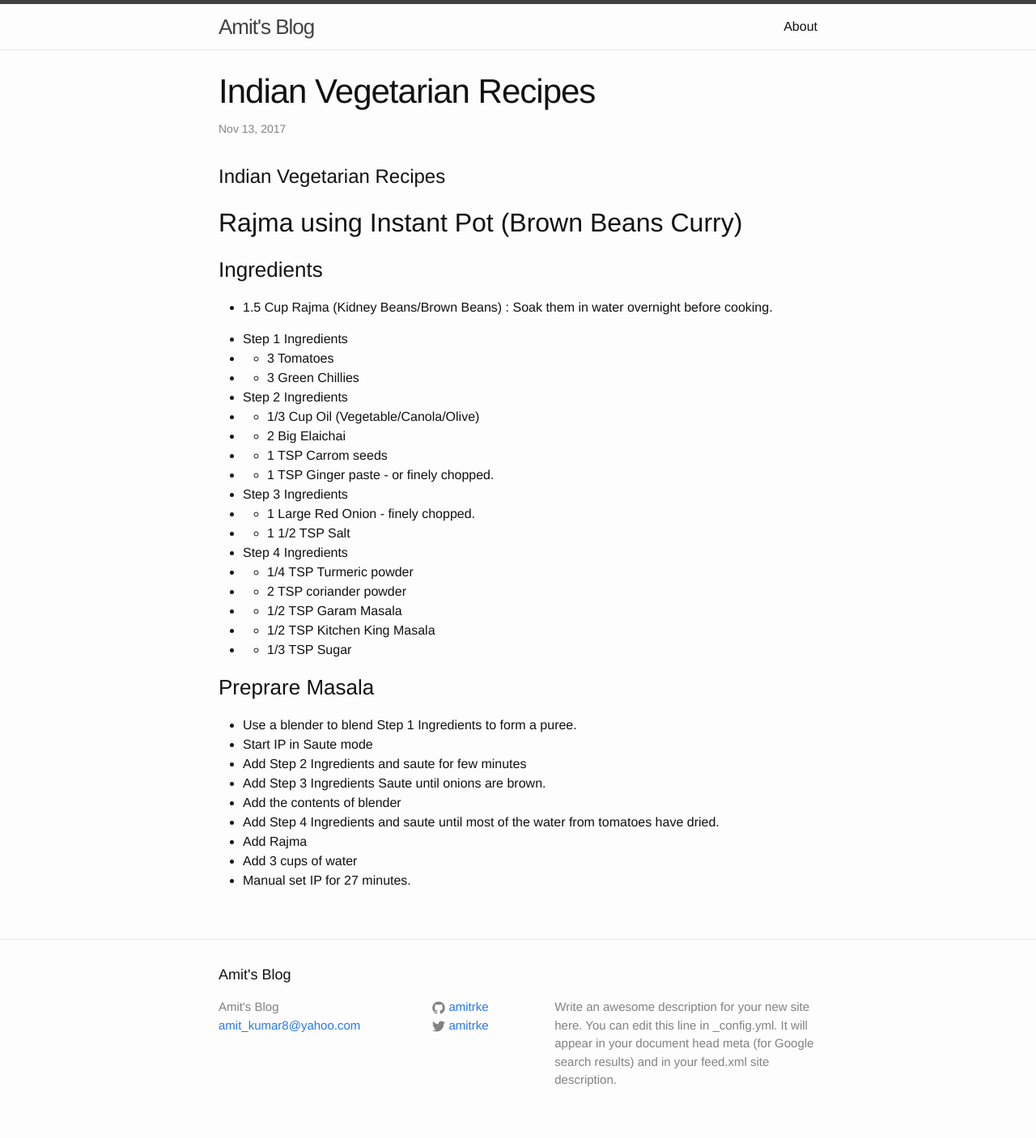
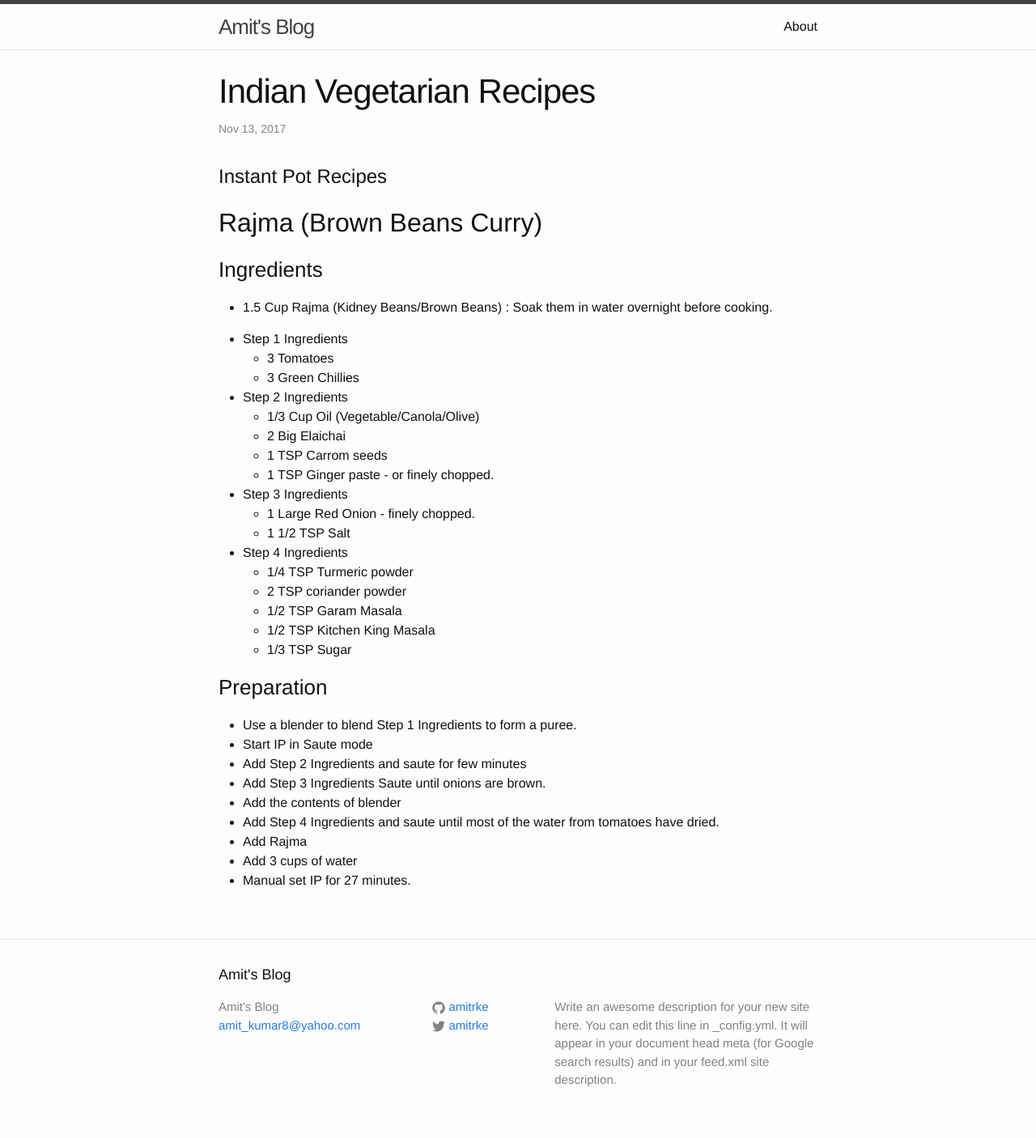
Before and after one commit to amitrke/amitrke.github.io, a Jekyll site: the page built from _posts/2017-11-12-Indian-Recipies.markdown, in a window 1280 px wide. Shown: the whole page at 81% size. Built offline with Jekyll 4.4.1, drawn with Linux system fonts in a browser that asks for light colours.

Commit message:
Updated indentation

```diff
--- a/_posts/2017-11-12-Indian-Recipies.markdown
+++ b/_posts/2017-11-12-Indian-Recipies.markdown
@@ -4,33 +4,33 @@ title:  "Indian Vegetarian Recipes"
 date:   2017-11-12 21:14:30 -0500
 categories: Cooking
 ---
-# Indian Vegetarian Recipes
+# Instant Pot Recipes
 
-## Rajma using Instant Pot (Brown Beans Curry)
+## Rajma (Brown Beans Curry)
 
 ### Ingredients
 
 - 1.5 Cup Rajma (Kidney Beans/Brown Beans) : Soak them in water overnight before cooking.
 
 - Step 1 Ingredients
-- - 3 Tomatoes
-- - 3 Green Chillies
+  - 3 Tomatoes
+  - 3 Green Chillies
 - Step 2 Ingredients
-- - 1/3 Cup Oil (Vegetable/Canola/Olive)
-- - 2 Big Elaichai
-- - 1 TSP Carrom seeds
-- - 1 TSP Ginger paste - or finely chopped.
+  - 1/3 Cup Oil (Vegetable/Canola/Olive)
+  - 2 Big Elaichai
+  - 1 TSP Carrom seeds
+  - 1 TSP Ginger paste - or finely chopped.
 - Step 3 Ingredients
-- - 1 Large Red Onion - finely chopped.
-- - 1 1/2 TSP Salt
+  - 1 Large Red Onion - finely chopped.
+  - 1 1/2 TSP Salt
 - Step 4 Ingredients
-- - 1/4 TSP Turmeric powder
-- - 2 TSP coriander powder
-- - 1/2 TSP Garam Masala
-- - 1/2 TSP Kitchen King Masala
-- - 1/3 TSP Sugar
+  - 1/4 TSP Turmeric powder
+  - 2 TSP coriander powder
+  - 1/2 TSP Garam Masala
+  - 1/2 TSP Kitchen King Masala
+  - 1/3 TSP Sugar
 
-### Preprare Masala
+### Preparation
 
 - Use a blender to blend Step 1 Ingredients to form a puree.
 - Start IP in Saute mode
```
